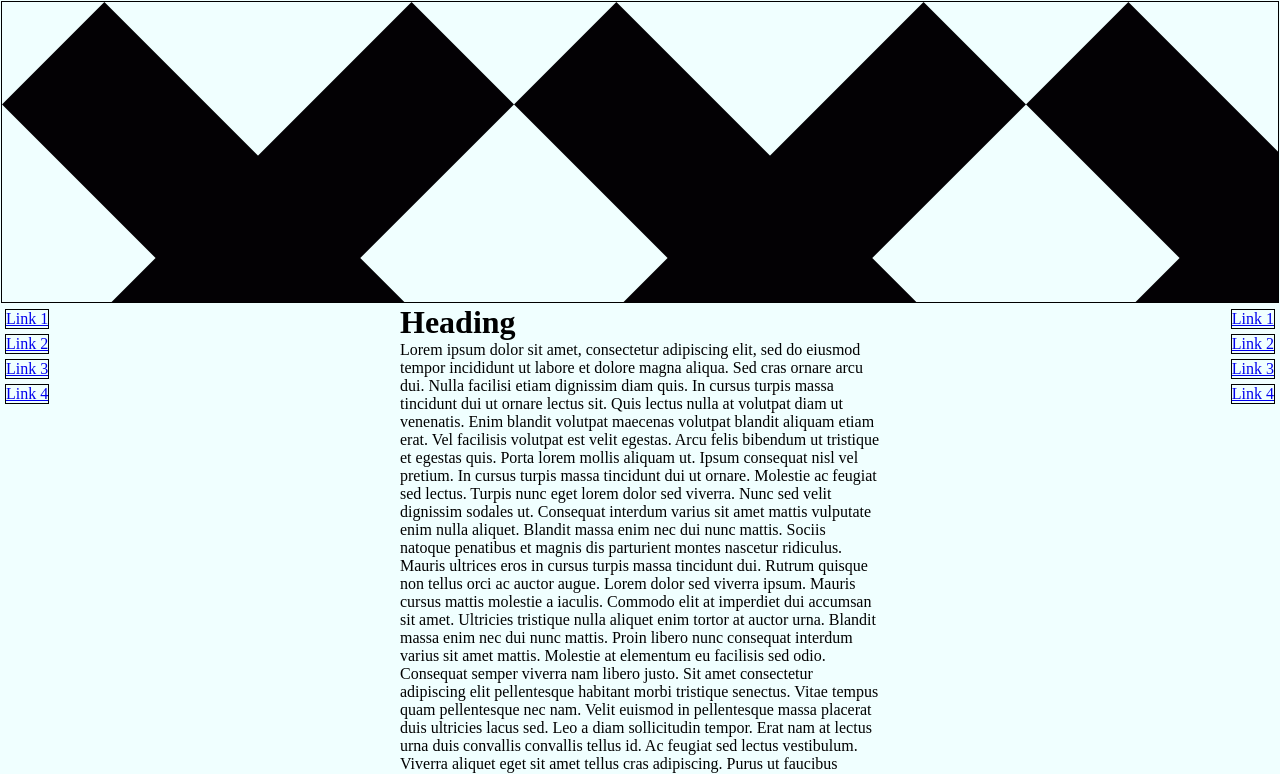
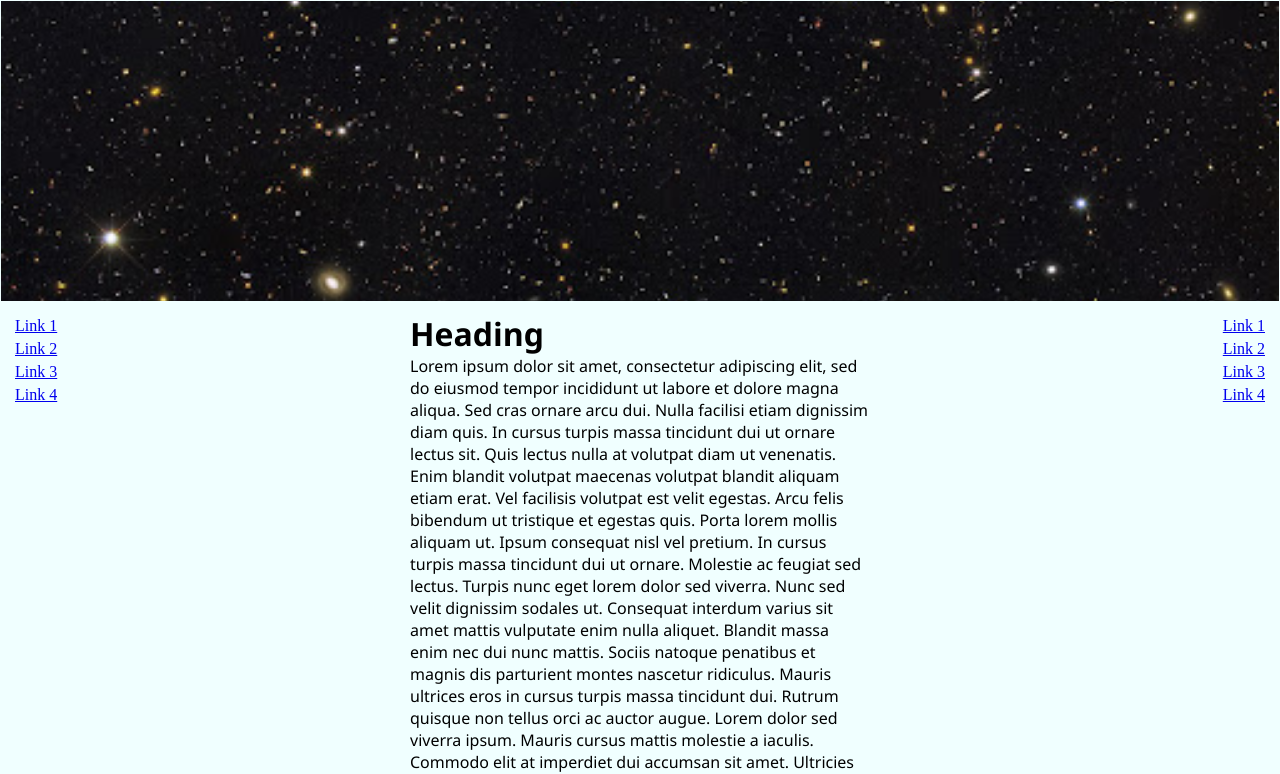
Before and after one commit to kfbminoza/Q1GFA2_Ba_kfbminoza, a plain HTML site: page index.html in a window 1280 px wide. Shown: the top 774 px of the page. Drawn offline with Linux system fonts and the light colour scheme.

Commit message:
Add files via upload

```diff
--- a/styles.css
+++ b/styles.css
@@ -1,11 +1,13 @@
 *{ padding: 0px; margin: 0px;}
 body { background-color: azure;}
 .banner{
-    border: 1px solid black;
+    border: none;
     margin: 1px;
     padding: 150px;
     text-align: center;
-    background-image: url(ekis.png);
+    background: url(space.jpg) no-repeat;
+    background-size: cover;
+    background-position: center;
 }
 
 .left
@@ -14,6 +16,9 @@ body { background-color: azure;}
     float: left;
     display: inline-block;
     display: block;
+    text-decoration: none;
+    padding: 10px;
+    position: relative;
 }
 
 .right{
@@ -21,19 +26,27 @@ body { background-color: azure;}
     float: right;
     display: inline-block;
     display: block;
+    text-decoration: none;
+    padding: 10px;
+    position: relative;
 }
 .center{
     border: none;
-    position: absolute;
-    left: 50vh;
-    right: 50vh;
+    position: relative;
+    font-family: 'Segoe UI', Tahoma, Geneva, Verdana, sans-serif;
+    padding: 10px;
+    margin-left: 50vh;
+    margin-right: 50vh ;
 }
 .box{
-    border: 1px solid black;
+    border: none;
     margin: 5px;
-    padding: 5 px;
+    padding: 10 px;
 }
 .imagesame
 {
     display: table;
+    display: inline-block;
+    position: relative;
+
 }
```
Also changed, not shown: space.jpg (added).
